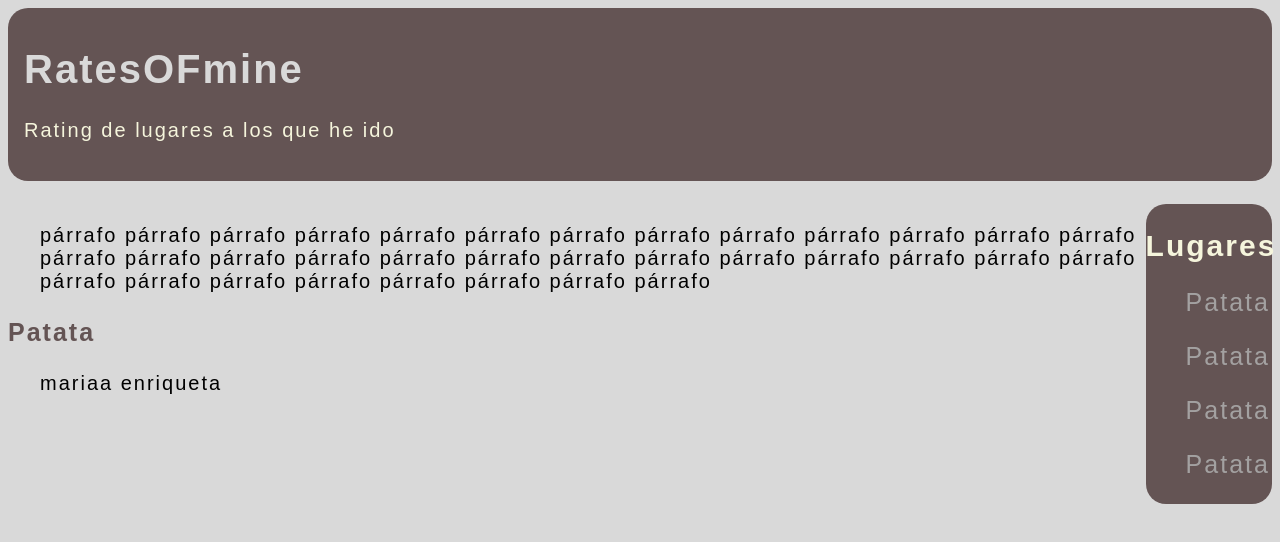
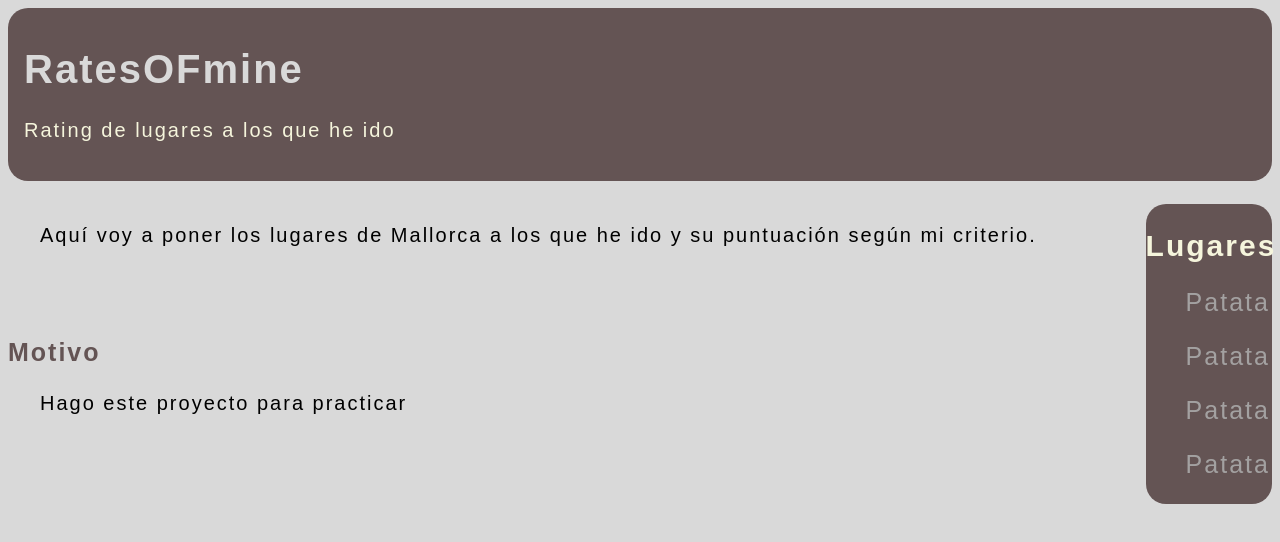
Before and after one commit to ramikate/ratesOFmine, a website: page static/index.html in a window 1280 px wide. Drawn offline with Linux system fonts and the light colour scheme.

Commit message:
información index

```diff
--- a/static/index.html
+++ b/static/index.html
@@ -48,15 +48,15 @@
 </div>
 
  <p>
-    párrafo  párrafo  párrafo  párrafo  párrafo  párrafo  párrafo  párrafo  párrafo  párrafo  párrafo  párrafo  párrafo  párrafo  párrafo  párrafo
-    párrafo  párrafo  párrafo  párrafo  párrafo  párrafo  párrafo  párrafo  párrafo  párrafo  párrafo  párrafo  párrafo  párrafo  párrafo  párrafo
-    párrafo  párrafo
+    Aquí voy a poner los lugares de Mallorca a los que he ido y su puntuación según mi criterio.
 </p>
+</br>
+</br>
     <h3>
-        Patata
+        Motivo
     </h3>
     <p>
-        mariaa enriqueta
+        Hago este proyecto para practicar
     </p>
 </body>
 
```
